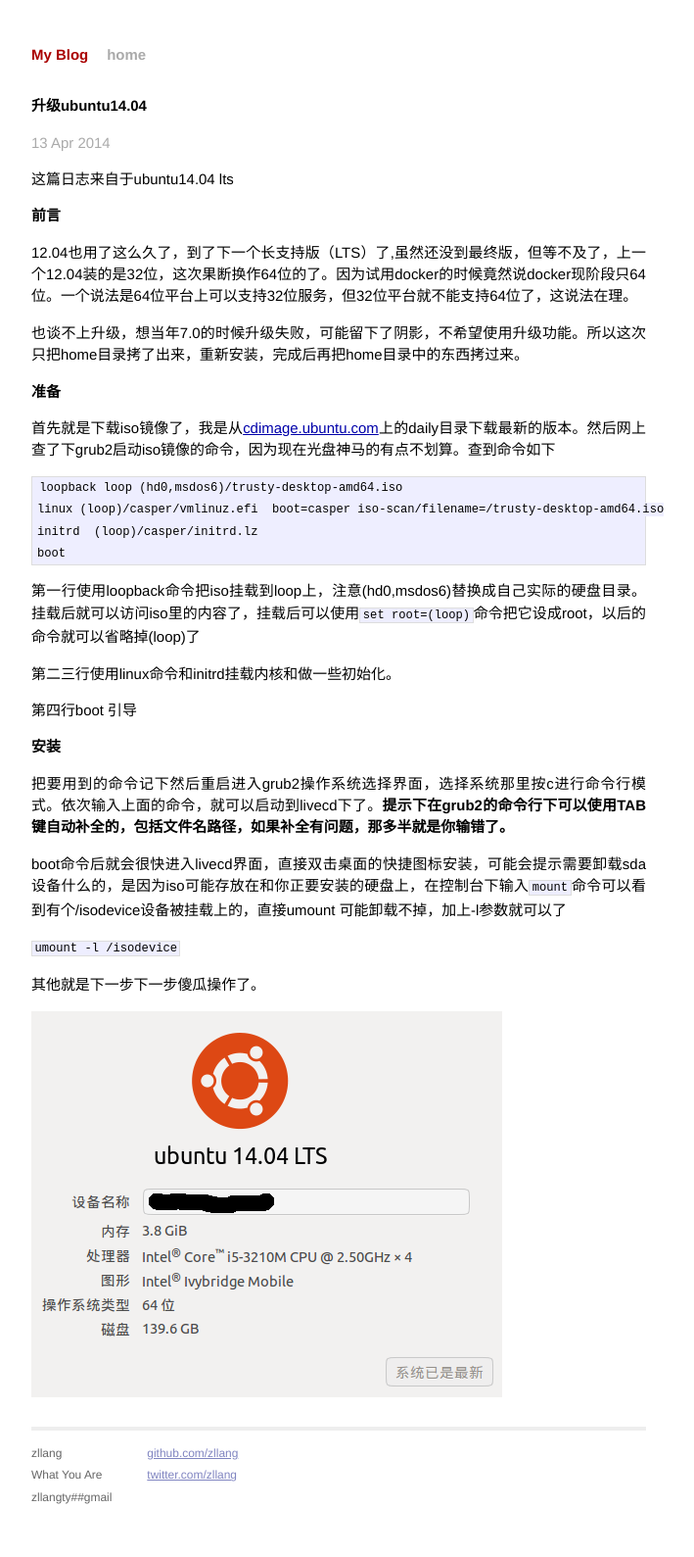
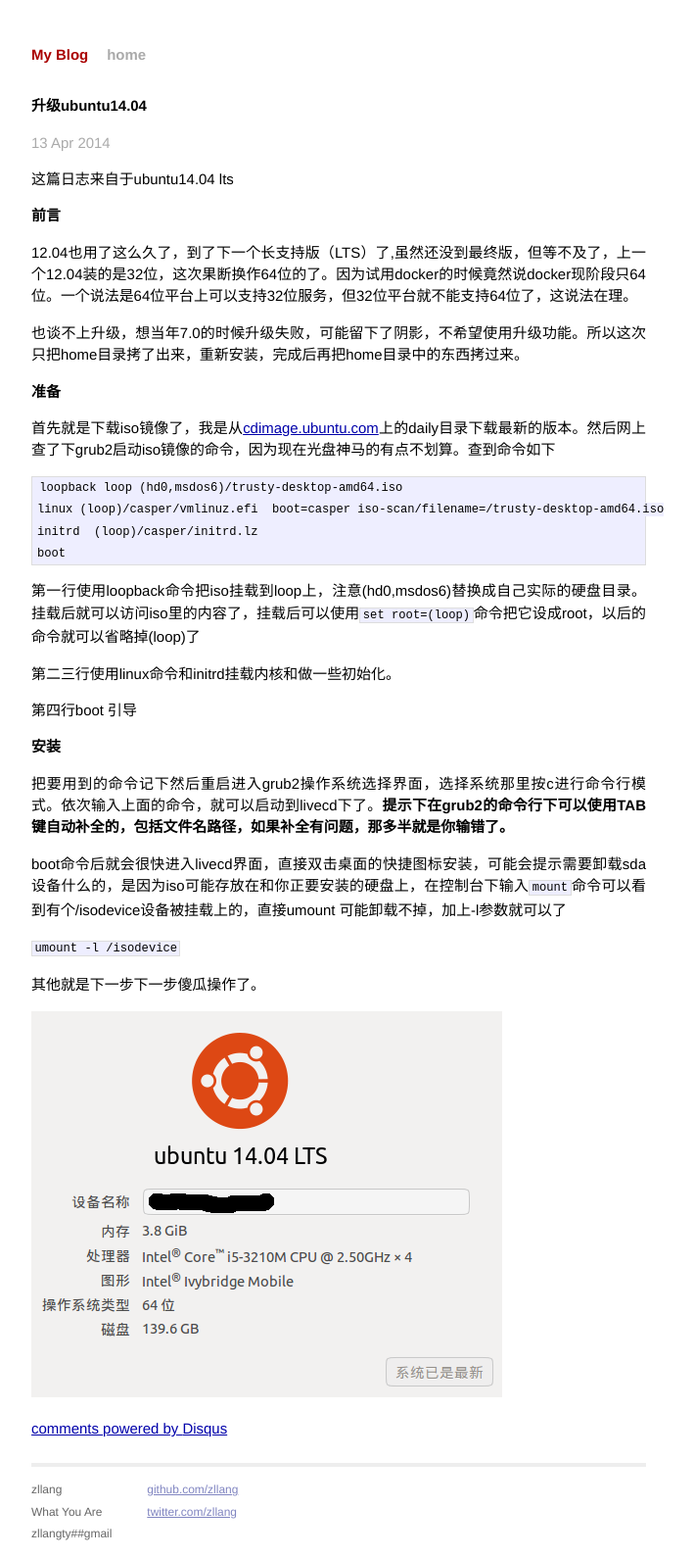
Before and after one commit to zllang/myblog, a Jekyll site: the page built from _posts/2014-04-13-install-ubuntu-14-04.markdown, in a window 1280 px wide. Shown: the whole page at 98% size, without its empty margins (294-1003 px from the left). Built offline with Jekyll 4.4.1, drawn with Linux system fonts in a browser that asks for light colours; Markdown is read by kramdown in place of the engine named in the settings; comment, search, counter and statistics services are not loaded; before the commit the page ends 1551 px from its top, so only the background shows below that; some of the changed lines change nothing that is shown.

Commit message:
add disqus

```diff
--- a/_layouts/post.html
+++ b/_layouts/post.html
@@ -7,3 +7,30 @@
 <div class="post">
 {{ content }}
 </div>
+<div id="disqus_thread"></div>
+    <script type="text/javascript">
+        /* * * CONFIGURATION VARIABLES: EDIT BEFORE PASTING INTO YOUR WEBPAGE * * */
+        var disqus_shortname = 'zllang'; // required: replace example with your forum shortname
+
+        /* * * DON'T EDIT BELOW THIS LINE * * */
+        (function() {
+            var dsq = document.createElement('script'); dsq.type = 'text/javascript'; dsq.async = true;
+            dsq.src = '//' + disqus_shortname + '.disqus.com/embed.js';
+            (document.getElementsByTagName('head')[0] || document.getElementsByTagName('body')[0]).appendChild(dsq);
+        })();
+    </script>
+    <noscript>Please enable JavaScript to view the <a href="http://disqus.com/?ref_noscript">comments powered by Disqus.</a></noscript>
+    <a href="http://disqus.com" class="dsq-brlink">comments powered by <span class="logo-disqus">Disqus</span></a>
+
+      <script type="text/javascript">
+    /* * * CONFIGURATION VARIABLES: EDIT BEFORE PASTING INTO YOUR WEBPAGE * * */
+    var disqus_shortname = 'zllang'; // required: replace example with your forum shortname
+
+    /* * * DON'T EDIT BELOW THIS LINE * * */
+    (function () {
+        var s = document.createElement('script'); s.async = true;
+        s.type = 'text/javascript';
+        s.src = '//' + disqus_shortname + '.disqus.com/count.js';
+        (document.getElementsByTagName('HEAD')[0] || document.getElementsByTagName('BODY')[0]).appendChild(s);
+    }());
+    </script>
```
